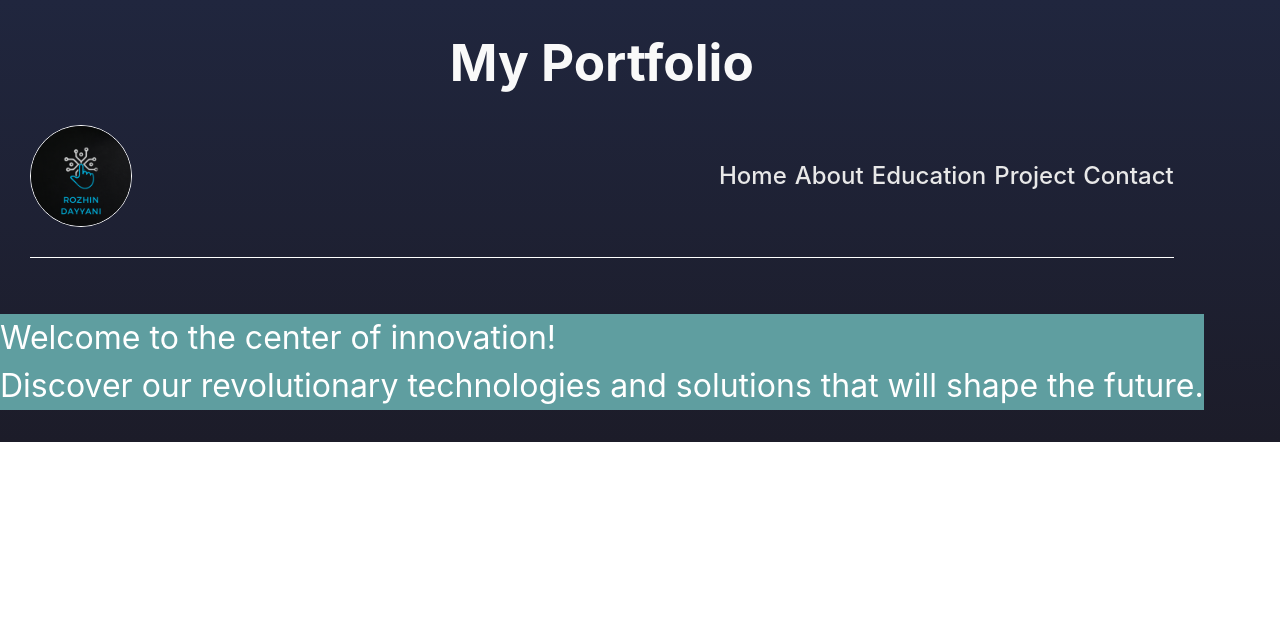
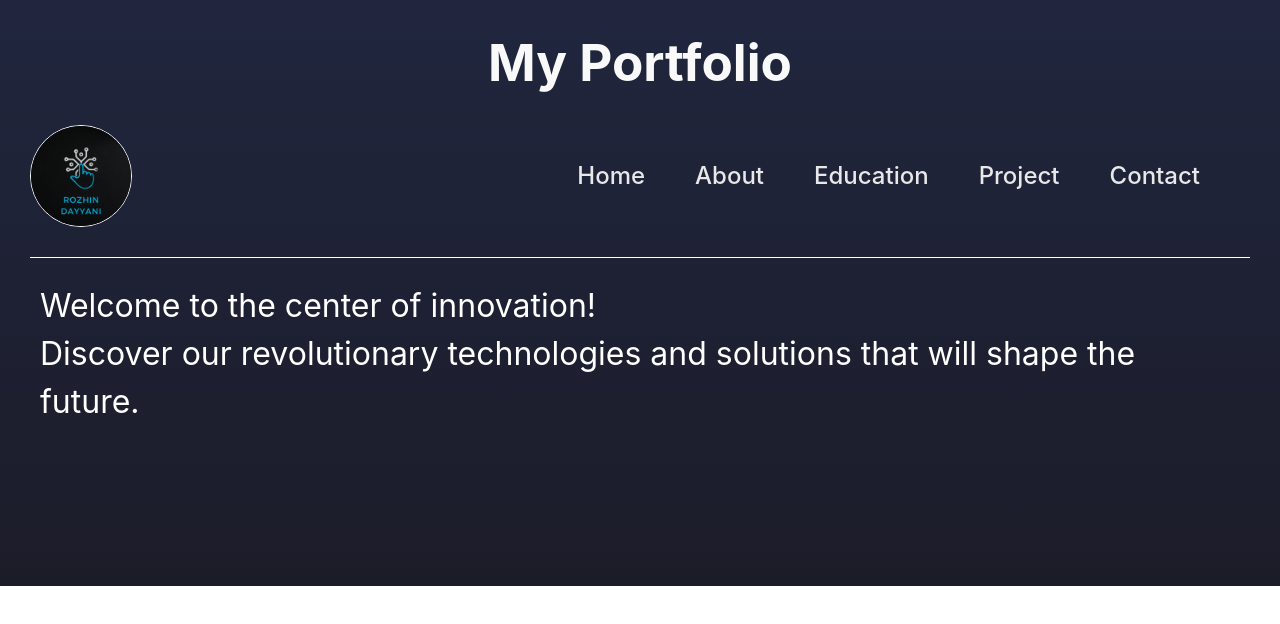
Before and after one commit to rojindayani/Project-Portfolio, a React (Vite) app in the folder client/: page / in a window 1280 px wide. Shown: the top 624 px of the page. Built offline with nearby package versions, Linux system fonts and the light colour scheme.

Commit message:
Index Fixed

```diff
--- a/client/src/App.css
+++ b/client/src/App.css
@@ -12,7 +12,8 @@
 .home{
   font-size: 32px;
   color: white;
-  background-color:cadetblue;
+  margin: 0 40px;
+  padding-bottom: 20vh;
 }
 .aboutMe{
   color: chocolate;
--- a/client/src/index.css
+++ b/client/src/index.css
@@ -25,7 +25,6 @@
    color: #e8e8e8;
    text-decoration: none;
    font-size: 24px;
-   margin-left: 8px;
   }
   a:hover {
    color: #a2a2a2;
@@ -72,4 +71,13 @@
   nav {
   align-items: center;
   font-size:x-large;
+  display: flex;
+  flex-wrap: wrap;
   }
+  nav a{
+    margin-right: 50px;
+    transition: all 300ms;
+  }
+  nav a:hover{
+    transform: translateY(-10px);
+  }
```
